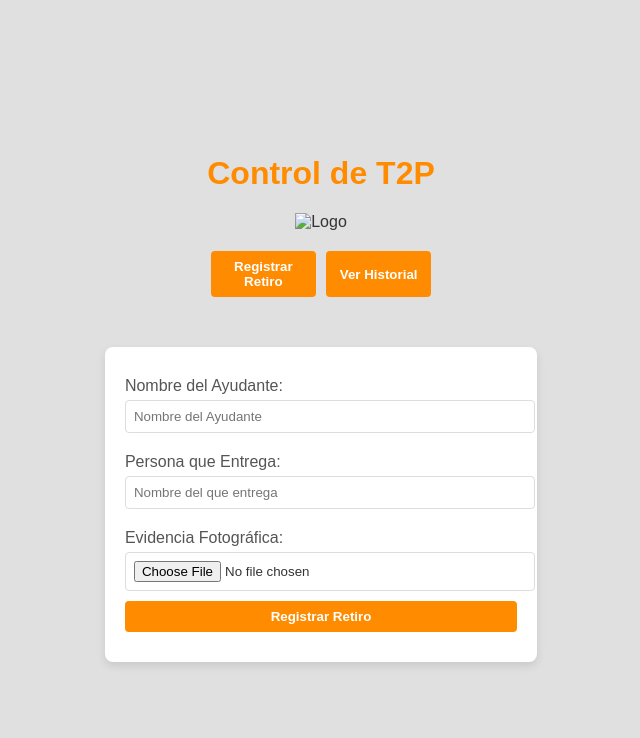
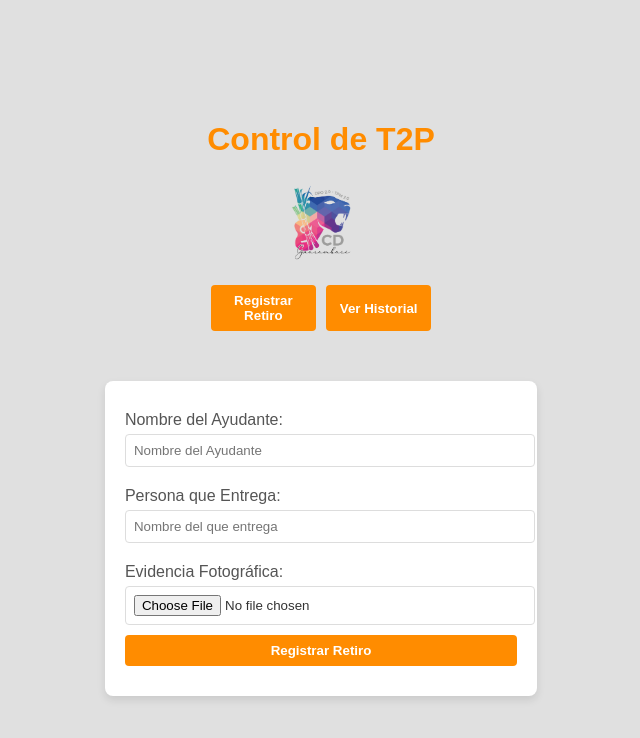
Before and after one commit to Unitonto/controlt2p, a plain HTML site: page index.html in a window 1280 px wide. Shown: the whole page, without its empty margins (319-959 px from the left). Drawn offline with Linux system fonts and the light colour scheme; no server answers.

Commit message:
Update index.html

```diff
--- a/index.html
+++ b/index.html
@@ -145,7 +145,7 @@
 <body>
     <!-- Título y Logo -->
     <h1>Control de T2P</h1>
-    <img id="logo" src="ruta/al/logo.png" alt="Logo">
+    <img id="logo" src="LOGO CDG COLOR.png" alt="Logo">
 
     <!-- Botones de menú -->
     <div class="menu-buttons">
```
